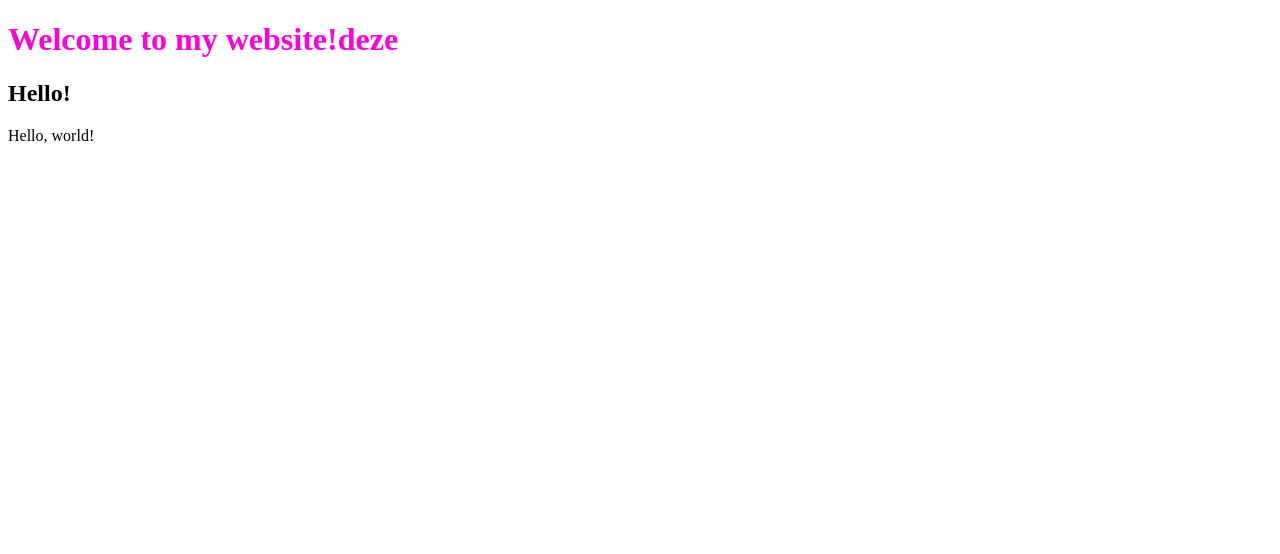
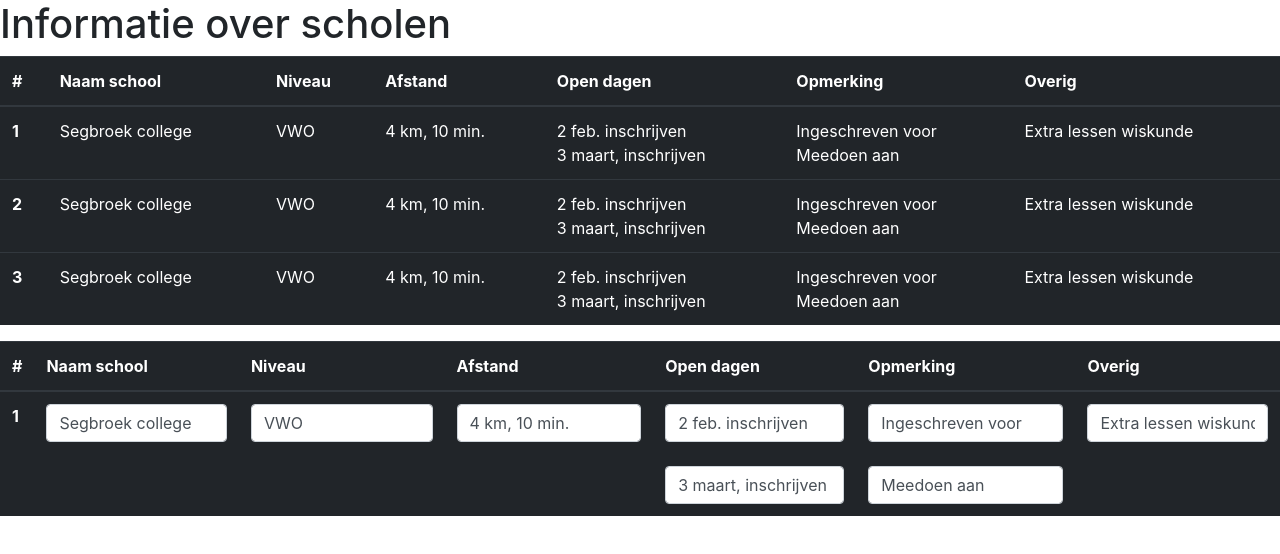
Before and after one commit to Fikemago/fikemago.github.io, a plain HTML site: page scholen.html in a window 1280 px wide. Drawn offline with nearby package versions, Linux system fonts and the light colour scheme.

```diff
--- a/scholen.html
+++ b/scholen.html
@@ -1,15 +1,96 @@
 <!DOCTYPE html>
 <html lang="en">
     <head>
-        <title>Hello!</title>
-        <style>
-            h1 {
-                color:rgb(255, 0, 217);
-            }
-        </style>
+        <title>Scholenkeuze lijst</title>
+
+    <link rel="stylesheet" href="https://cdn.jsdelivr.net/npm/bootstrap@4.0.0/dist/css/bootstrap.min.css" integrity="sha384-Gn5384xqQ1aoWXA+058RXPxPg6fy4IWvTNh0E263XmFcJlSAwiGgFAW/dAiS6JXm" crossorigin="anonymous">
     </head>
     <body>
-        <h1>Welcome to my website!deze</h1>
-        <h2>Hello!</h2>
-        Hello, world!</body>
+        <h1>Informatie over scholen</h1>
+        <table class="table table-hover table-dark">
+            <thead>
+              <tr>
+                <th scope="col">#</th>
+                <th scope="col">Naam school</th>
+                <th scope="col">Niveau</th>
+                <th scope="col">Afstand</th>
+                <th scope="col">Open dagen</th>
+                <th scope="col">Opmerking</th>
+                <th scope="col">Overig</th>
+              </tr>
+            </thead>
+            <tbody>
+              <tr>
+                <th scope="row">1</th>
+                <td>Segbroek college</td>
+                <td>VWO</td>
+                <td>4 km, 10 min.</td>
+                <td>2 feb. inschrijven<br>
+                3 maart, inschrijven</td>
+                <td>Ingeschreven voor<br>
+                Meedoen aan </td>
+                <td>Extra lessen wiskunde</td>
+              </tr>
+              <tr>
+                <th scope="row">2</th>
+                <td>Segbroek college</td>
+                <td>VWO</td>
+                <td>4 km, 10 min.</td>
+                <td>2 feb. inschrijven<br>
+                3 maart, inschrijven</td>
+                <td>Ingeschreven voor<br>
+                Meedoen aan </td>
+                <td>Extra lessen wiskunde</td>
+              </tr>
+              <tr>
+                <th scope="row">3</th>
+                <td>Segbroek college</td>
+                <td>VWO</td>
+                <td>4 km, 10 min.</td>
+                <td>2 feb. inschrijven<br>
+                3 maart, inschrijven</td>
+                <td>Ingeschreven voor<br>
+                Meedoen aan </td>
+                <td>Extra lessen wiskunde</td>
+              </tr>
+            </tbody>
+          </table>
+
+          <table class="table table-hover table-dark" id="myTable">
+            <thead>
+              <tr>
+                <th scope="col">#</th>
+                <th scope="col">Naam school</th>
+                <th scope="col">Niveau</th>
+                <th scope="col">Afstand</th>
+                <th scope="col">Open dagen</th>
+                <th scope="col">Opmerking</th>
+                <th scope="col">Overig</th>
+              </tr>
+            </thead>
+            <tbody>
+              <tr>
+                <th scope="row">1</th>
+                <td><input type="text" class="form-control" value="Segbroek college"></td>
+                <td><input type="text" class="form-control" value="VWO"></td>
+                <td><input type="text" class="form-control" value="4 km, 10 min."></td>
+                <td>
+                  <input type="text" class="form-control" value="2 feb. inschrijven">
+                  <br>
+                  <input type="text" class="form-control" value="3 maart, inschrijven">
+                </td>
+                <td>
+                  <input type="text" class="form-control" value="Ingeschreven voor">
+                  <br>
+                  <input type="text" class="form-control" value="Meedoen aan">
+                </td>
+                <td><input type="text" class="form-control" value="Extra lessen wiskunde"></td>
+              </tr>
+              <!-- Voeg meer rijen toe zoals hierboven -->
+            </tbody>
+          </table>
+
+
+
+        </body>
 </html>
```
